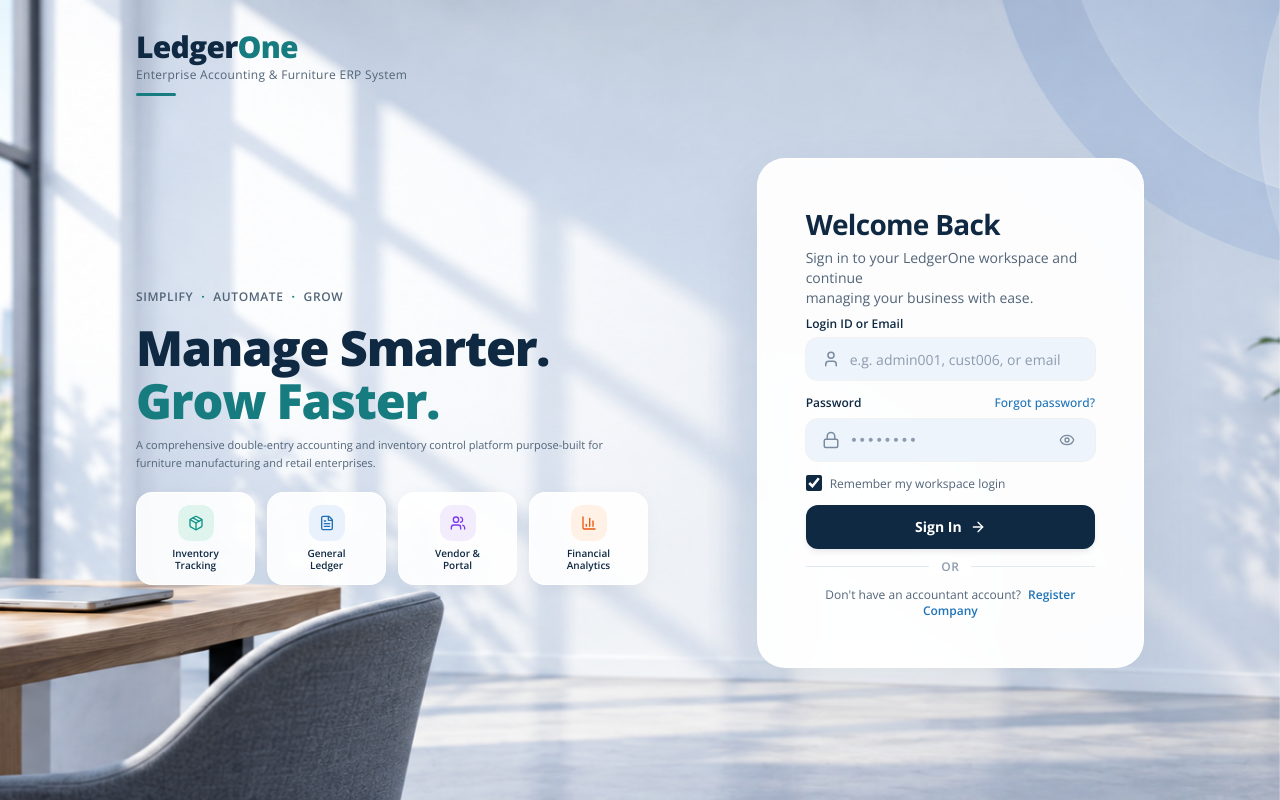
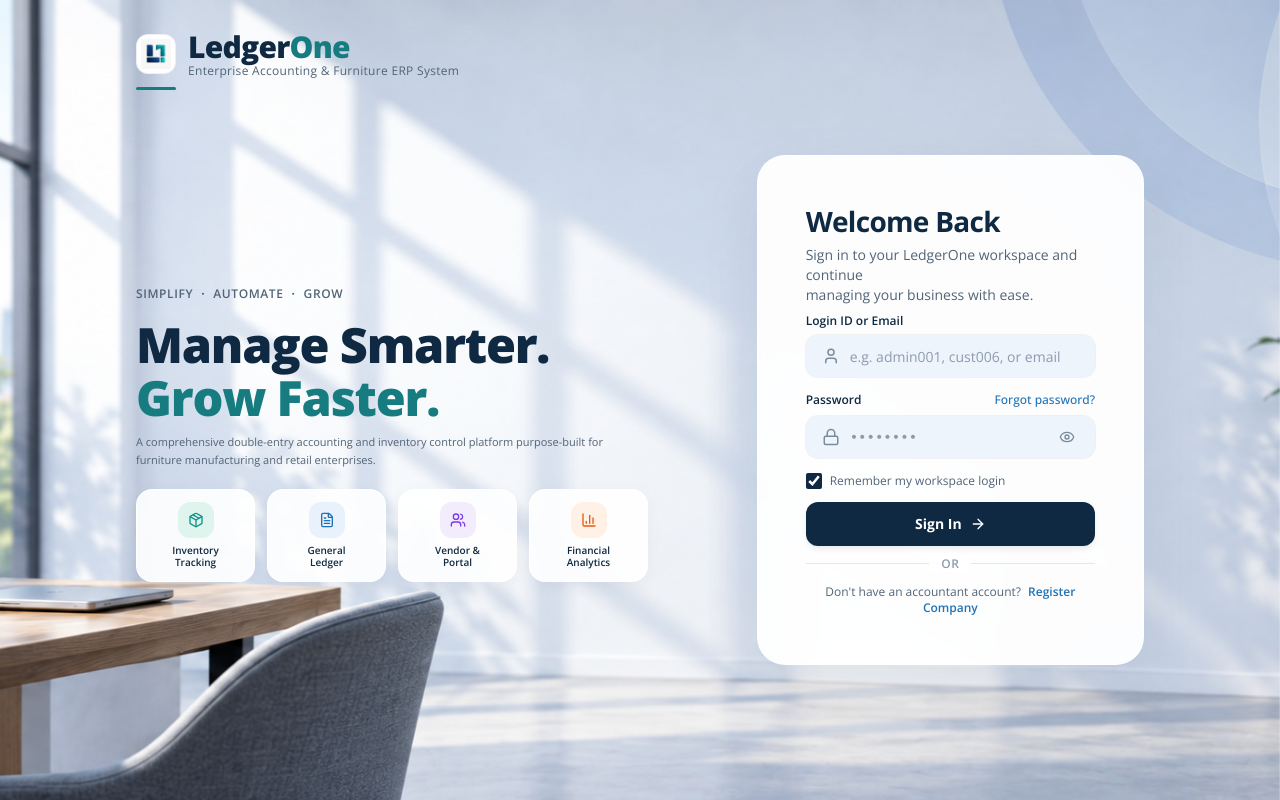
Before and after one commit to prathamrajbhar/LedgerOne, a Next.js app: page /login in a window 1280 px wide. Built offline with nearby package versions, Linux system fonts and the light colour scheme.

Commit message:
feat(auth): add logo image right before website brand name

```diff
--- a/app/(auth)/layout.tsx
+++ b/app/(auth)/layout.tsx
@@ -1,5 +1,6 @@
 import * as React from "react";
 import Link from "next/link";
+import Image from "next/image";
 import { Package, FileText, Users, BarChart3 } from "lucide-react";
 
 export default function AuthLayout({
@@ -34,12 +35,26 @@ export default function AuthLayout({
           {/* 1. TOP-LEFT BRANDING */}
           <div>
             <Link href="/" className="inline-block group">
-              <span className="text-2xl sm:text-3xl font-extrabold tracking-tight text-[#0F2942]">
-                Ledger<span className="text-[#167C80]">One</span>
-              </span>
-              <p className="text-[11px] sm:text-xs text-[#526477] mt-0.5 font-normal tracking-wide">
-                Enterprise Accounting & Furniture ERP System
-              </p>
+              <div className="flex items-center gap-2.5 sm:gap-3">
+                <div className="relative w-8 h-8 sm:w-10 sm:h-10 flex-shrink-0 rounded-xl bg-white border border-border/60 shadow-2xs overflow-hidden flex items-center justify-center p-1">
+                  <Image
+                    src="/logo.png"
+                    alt="LedgerOne Logo"
+                    width={40}
+                    height={40}
+                    className="w-full h-full object-contain"
+                    priority
+                  />
+                </div>
+                <div>
+                  <span className="text-2xl sm:text-3xl font-extrabold tracking-tight text-[#0F2942]">
+                    Ledger<span className="text-[#167C80]">One</span>
+                  </span>
+                  <p className="text-[11px] sm:text-xs text-[#526477] -mt-0.5 font-normal tracking-wide">
+                    Enterprise Accounting & Furniture ERP System
+                  </p>
+                </div>
+              </div>
             </Link>
             <div className="w-[40px] h-[3px] bg-[#167C80] rounded-full mt-2" />
           </div>
```
